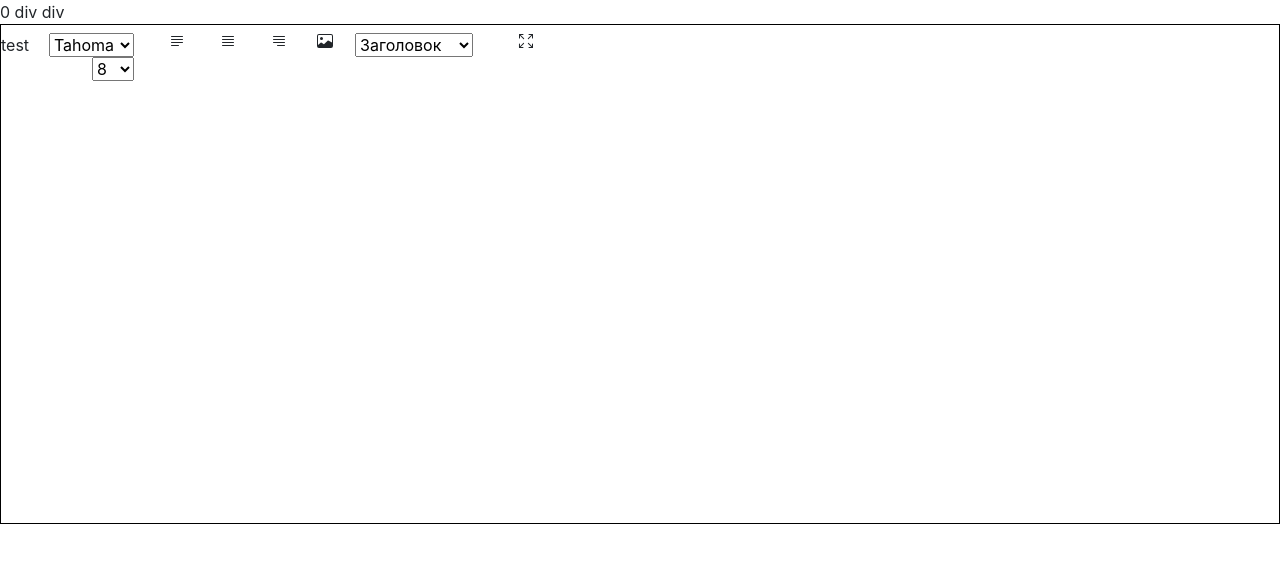
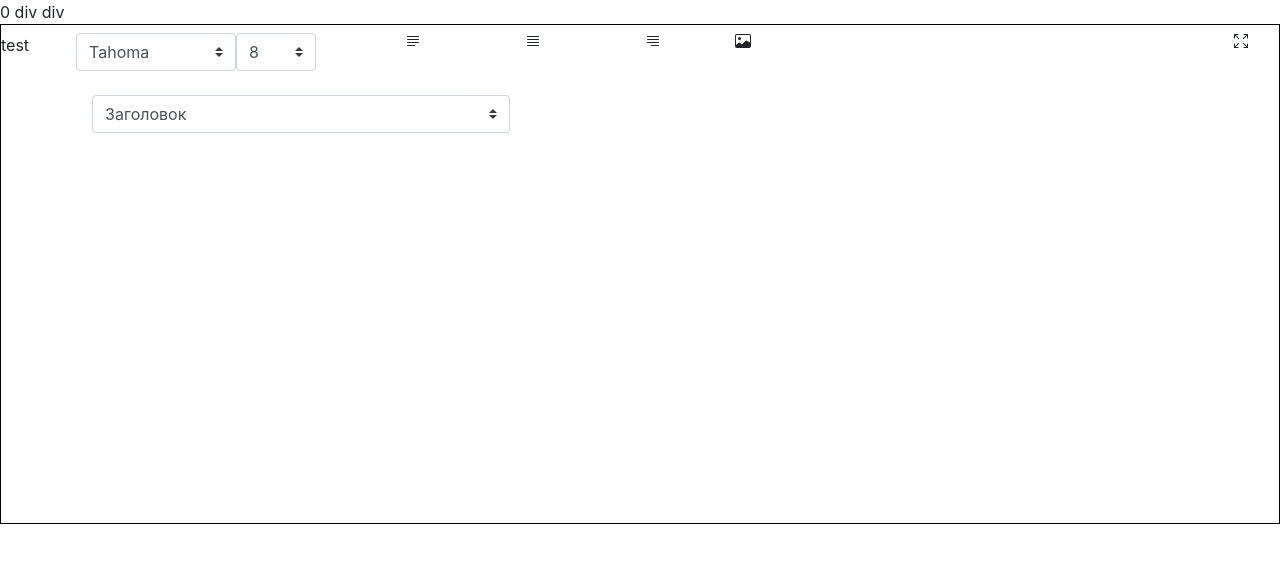
Before and after one commit to dimaarion/react-redactor, a React (Create React App) app: page / in a window 1280 px wide. Shown: the top 562 px of the page. Built offline with nearby package versions, Linux system fonts and the light colour scheme.

Commit message:
1 file modified

```diff
--- a/Panel.js
+++ b/Panel.js
@@ -1,21 +1,40 @@
 import React, { useState, useEffect } from "react";
 function Panel(props) {
   return (
-    <div>
+    <div className="container">
       <div className="col row">
-        <div className="col form-group">
-          <select>
-            {["Tahoma", "Verdana", "Arial"].map((font, i) => (
-              <option key={i + 14}>{font}</option>
-            ))}
-          </select>
-          <select>
-            {[8, 9, 10, 11, 12, 13, 14, 15, 16, 17, 18, 19, 20, 21, 22, 23].map(
-              font => (
+        <div className="col-3 row">
+          <div className="col-8 form-group text-left p-0">
+            <select className="col form-control custom-select">
+              {["Tahoma", "Verdana", "Arial"].map((font, i) => (
+                <option key={i + 14}>{font}</option>
+              ))}
+            </select>
+          </div>
+          <div className="col-4 p-0">
+            <select className=" col form-control custom-select">
+              {[
+                8,
+                9,
+                10,
+                11,
+                12,
+                13,
+                14,
+                15,
+                16,
+                17,
+                18,
+                19,
+                20,
+                21,
+                22,
+                23
+              ].map(font => (
                 <option key={font}>{font}</option>
-              )
-            )}
-          </select>
+              ))}
+            </select>
+          </div>
         </div>
         <div className="col-4">
           <div className="row">
@@ -86,8 +105,8 @@ function Panel(props) {
             />
           </svg>
         </div>
-        <div className="col form-group">
-          <select>
+        <div className="col-5 form-group form-control-lg">
+          <select className="form-control custom-select">
             {[
               { n: "Заголовок", t: "div", type: "unstyled***" },
               { n: "Заголовок 1", t: "h1", type: "header-one" },
```
